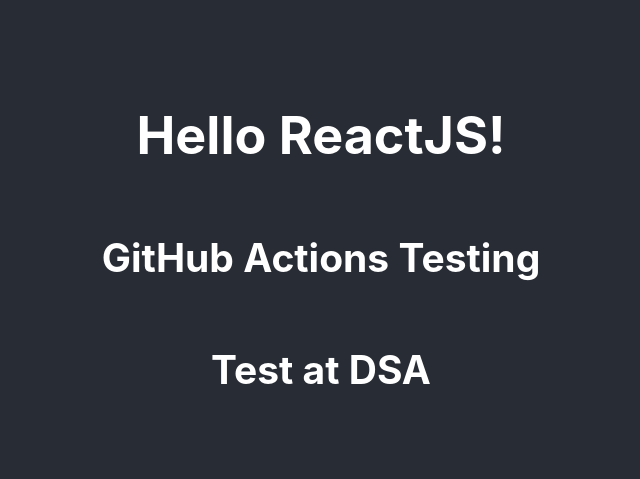
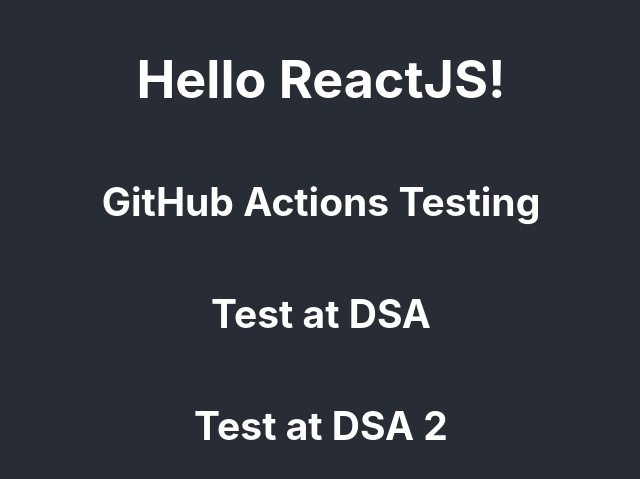
Before and after one commit to sajeeth-ahamed/hello-react, a React (Create React App) app: page / in a window 1280 px wide. Shown: the part 153-632 px from the top of the page, without its empty margins (319-959 px from the left). Built offline with nearby package versions, Linux system fonts and the light colour scheme.

Commit message:
fix: clean up

```diff
--- a/src/App.js
+++ b/src/App.js
@@ -7,6 +7,7 @@
         <h1>Hello ReactJS!</h1>
         <h2>GitHub Actions Testing</h2>
         <h2>Test at DSA</h2>
+        <h2>Test at DSA 2</h2>
       </header>
 
     </div>
```
